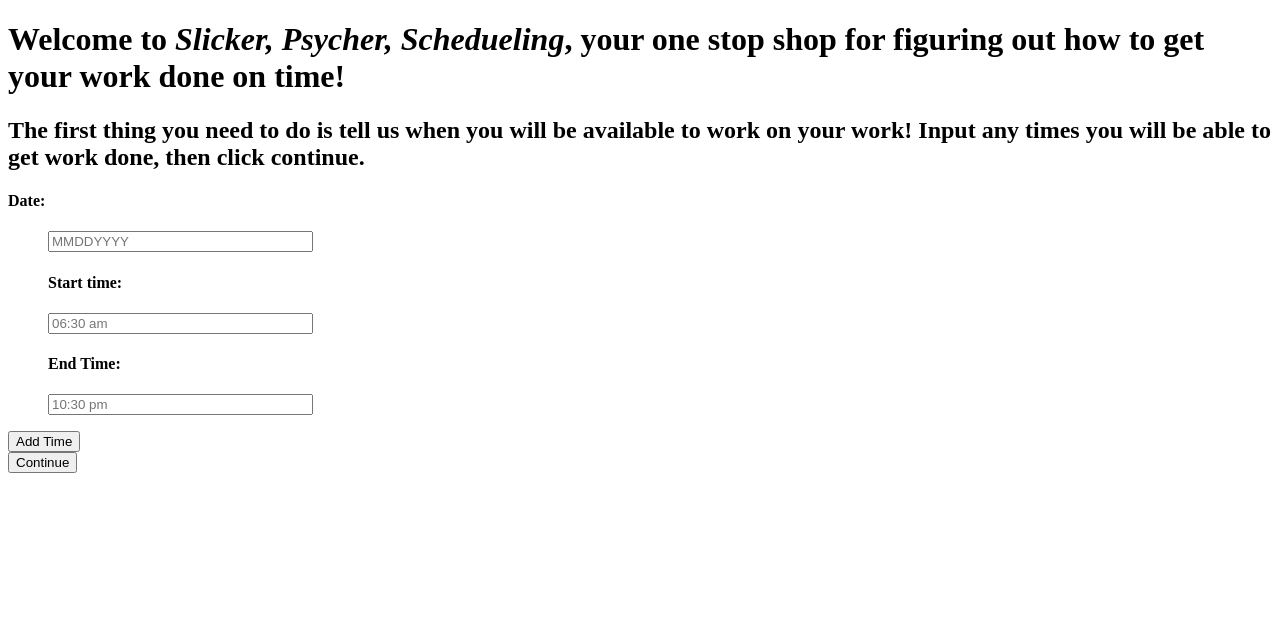
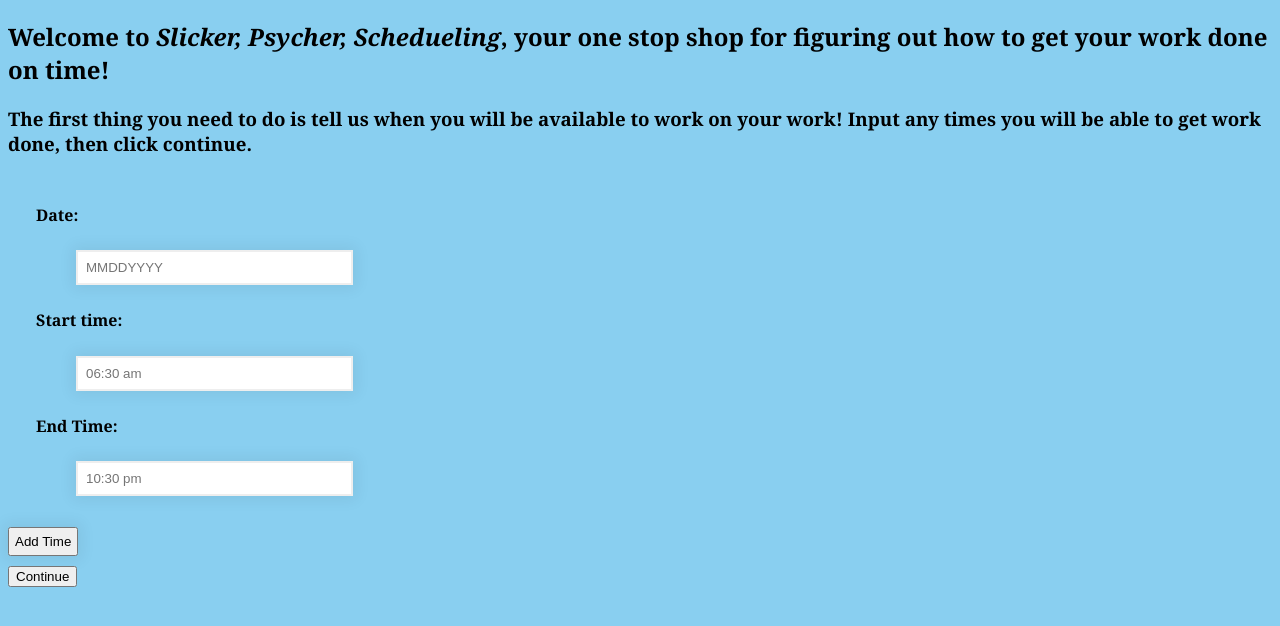
Before and after one commit to TBrusilovsky/WebPsych-te, a plain HTML site: page Website/index.html in a window 1280 px wide. Drawn offline with Linux system fonts and the light colour scheme; a web font is replaced by a local one.

Commit message:
added some styling

```diff
--- a/Website/index.html
+++ b/Website/index.html
@@ -4,19 +4,21 @@
     <meta charset='UTF-8'/>
     <title>Slicker Schedueling</title>
     <link rel='stylesheet' href='style.css'/>
+    <link href="http://fonts.googleapis.com/css?family=Corben:bold" rel="stylesheet" type="text/css">
+    <link href="http://fonts.googleapis.com/css?family=Nobile" rel="stylesheet" type="text/css">
   </head>
 
   <body>
     <script type="text/javascript" src="script.js"></script>
-    <h1>Welcome to <i>Slicker, Psycher, Schedueling</i>, your one stop shop for figuring out how to get your work done on time!</h1>
-    <h2 id="instructions">The first thing you need to do is tell us when you will be available to work on your work! Input any times you will be able to get work done, then click continue.</h2>
+    <h2>Welcome to <i>Slicker, Psycher, Schedueling</i>, your one stop shop for figuring out how to get your work done on time!</h2>
+    <h3 id="instructions">The first thing you need to do is tell us when you will be available to work on your work! Input any times you will be able to get work done, then click continue.</h3>
     <dl id="inputlist">
       <h4 id="title1">Date:</h4>
-      <dd><input type="text" id="date" size="30" placeholder="MMDDYYYY">
+      <dd><input type="text" id="date" size="30" placeholder="MMDDYYYY"></dd>
       <h4 id="title2">Start time:</h4>
-      <dd><input type="text" id="starttime" size="30" placeholder="06:30 am">
+      <dd><input type="text" id="starttime" size="30" placeholder="06:30 am"></dd>
       <h4 id="title3">End Time:</h4>
-      <dd><input type="text" id="endtime" size="30" placeholder="10:30 pm">
+      <dd><input type="text" id="endtime" size="30" placeholder="10:30 pm"></dd>
     </dl>
     <div class="actions" id="addTime"><input type="submit" value="Add Time" onclick="addTime();"></div>
 
--- a/Website/script.js
+++ b/Website/script.js
@@ -33,6 +33,9 @@ function getTasks(event) { //creates the next screen? might be worth just making
   thingtochange = document.getElementById("endtime");
   thingtochange.id = "estimatedtime";
   thingtochange.placeholder = "2.5";
+
+  thingtochange = document.getElementById("starttime");
+  thingtochange.placeholder = "Java Homeworkd #5"
 
   thingtochange = document.getElementById("addTime");
   thingtochange.remove();
--- a/Website/style.css
+++ b/Website/style.css
@@ -0,0 +1,28 @@
+h1, h2, h3, h4, h5, h6, dt {
+    font-family: 'Corben', Georgia, Times, serif;
+
+}
+p, div {
+    font-family: 'Nobile', Helvetica, Arial, sans-serif;
+}
+dl {
+	padding: 8px;
+	margin-bottom: 10px;
+	margin-left: 20px;
+}
+
+body {
+	background-color: #89cff0;
+}
+input[type=text] {
+	padding: 8px;
+	margin:3px 0;
+	border: 2px solid #eee;
+	box-shadow:0 0 15px 4px rgba(0,0,0,0.06);
+}
+input[type=submit] {
+	padding: 5px;
+	margin:10px 0; // add top and bottom margin
+	border: 2px solid #eee;
+	box-shadow:0 0 15px 4px rgba(0,0,0,0.06);
+}
```
